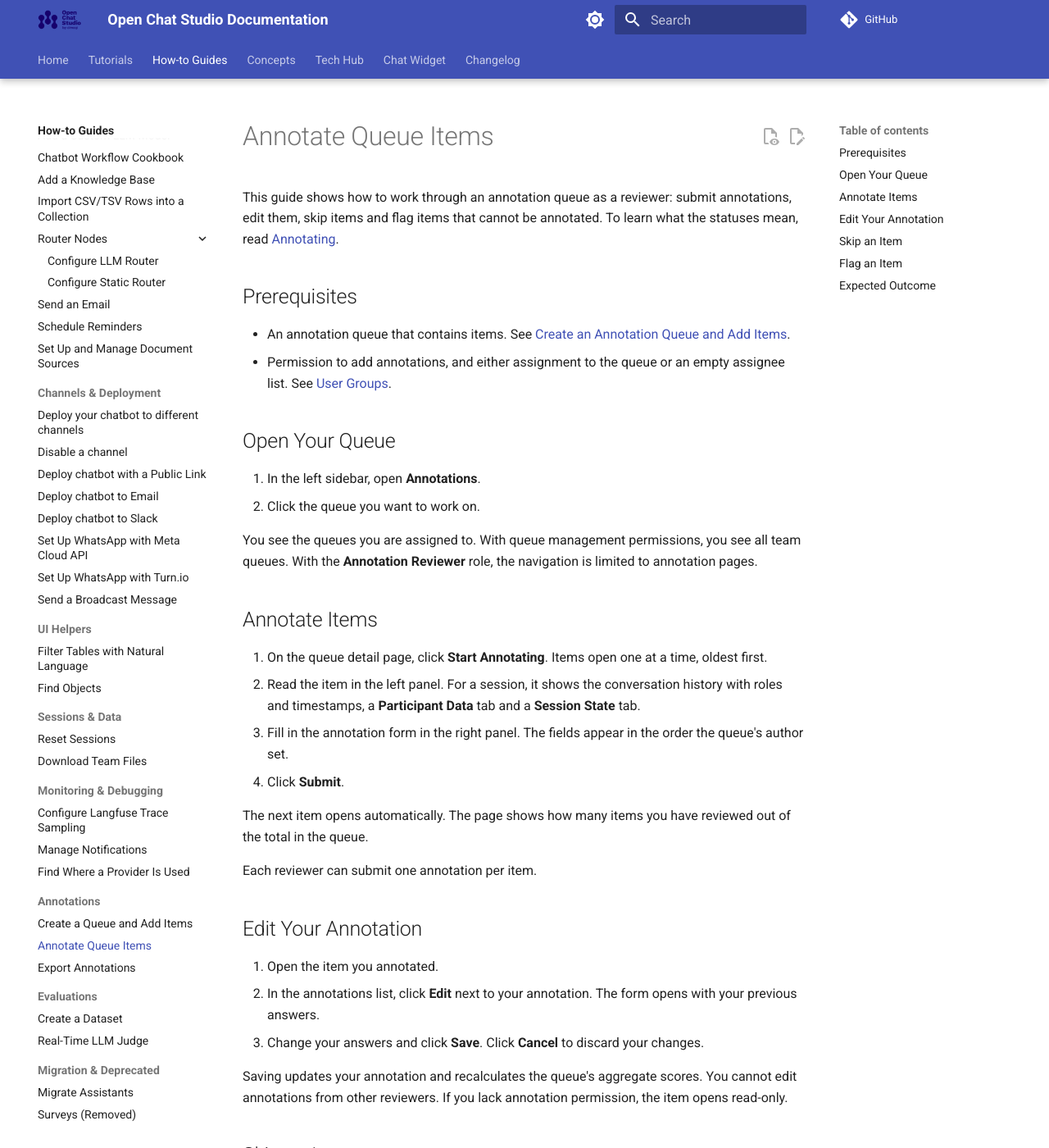
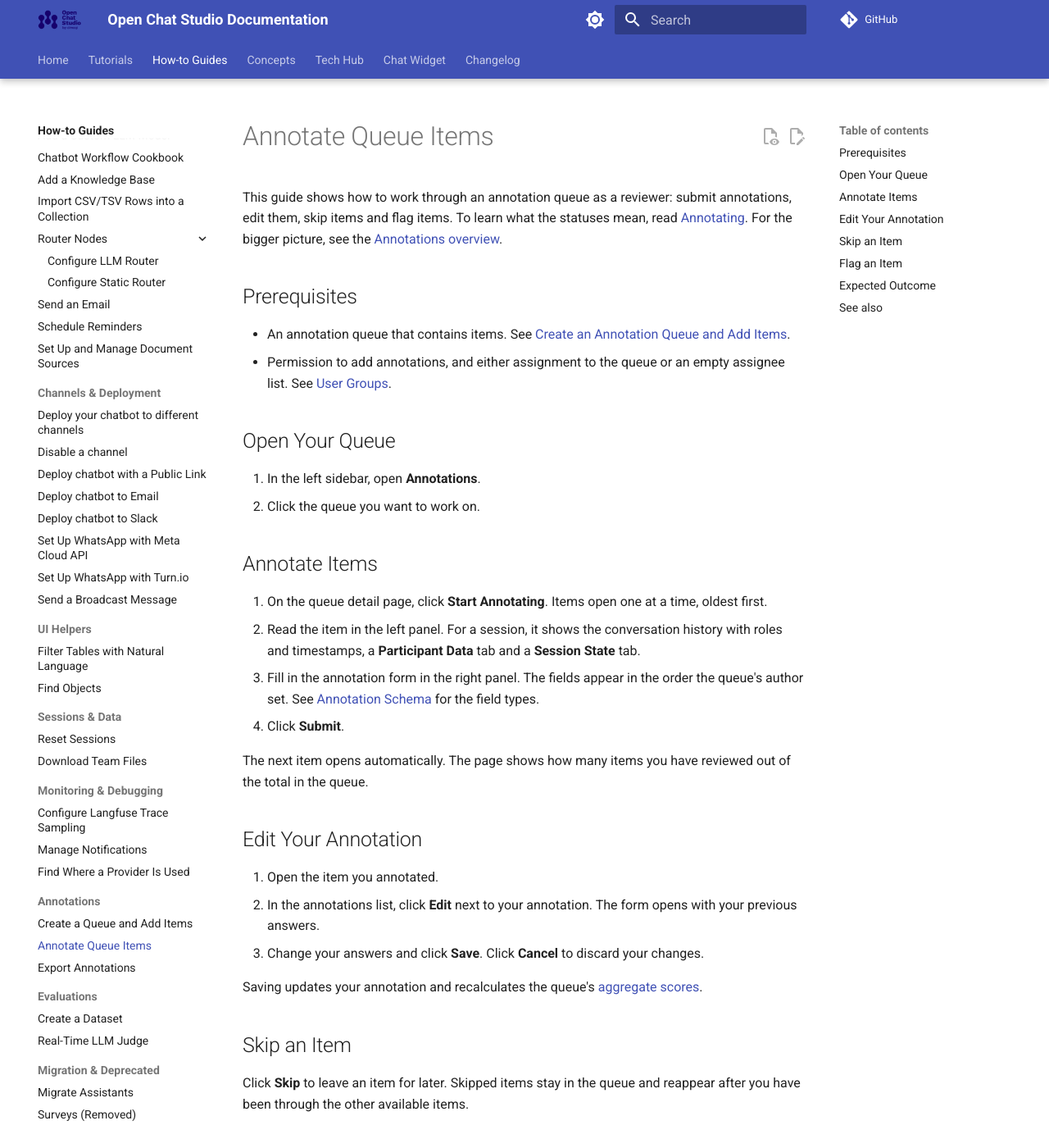
Before and after one commit to dimagi/open-chat-studio-docs, an MkDocs documentation site: the page built from docs/how-to/annotations/annotate-items.md, in a window 1280 px wide and 1400 px high. Shown: the whole window at 82% size. Built offline with MkDocs 1.6.1 and Material for MkDocs 9.7.7, drawn with Linux system fonts in a browser that asks for light colours; a script that is not in the unit is left out; comment, search, counter and statistics services are not loaded; some of the changed text lies outside the part shown.

Commit message:
Readablity: Removed details that are not useful. Added internal links for new pages to concepts

```diff
--- a/docs/how-to/annotations/annotate-items.md
+++ b/docs/how-to/annotations/annotate-items.md
@@ -1,7 +1,8 @@
 # Annotate Queue Items
 
-This guide shows how to work through an annotation queue as a reviewer: submit annotations, edit them, skip items and flag items that cannot be annotated.
+This guide shows how to work through an annotation queue as a reviewer: submit annotations, edit them, skip items and flag items.
 To learn what the statuses mean, read [Annotating](../../concepts/annotations/annotating.md).
+For the bigger picture, see the [Annotations overview](../../concepts/annotations/index.md).
 
 ## Prerequisites
 
@@ -14,10 +15,6 @@
 1. In the left sidebar, open **Annotations**.
 2. Click the queue you want to work on.
 
-You see the queues you are assigned to.
-With queue management permissions, you see all team queues.
-With the **Annotation Reviewer** role, the navigation is limited to annotation pages.
-
 ## Annotate Items
 
 1. On the queue detail page, click **Start Annotating**.
@@ -26,12 +23,11 @@
    For a session, it shows the conversation history with roles and timestamps, a **Participant Data** tab and a **Session State** tab.
 3. Fill in the annotation form in the right panel.
    The fields appear in the order the queue's author set.
+   See [Annotation Schema](../../concepts/annotations/queues.md#annotation-schema) for the field types.
 4. Click **Submit**.
 
 The next item opens automatically.
 The page shows how many items you have reviewed out of the total in the queue.
-
-Each reviewer can submit one annotation per item.
 
 ## Edit Your Annotation
 
@@ -41,9 +37,7 @@
 3. Change your answers and click **Save**.
    Click **Cancel** to discard your changes.
 
-Saving updates your annotation and recalculates the queue's aggregate scores.
-You cannot edit annotations from other reviewers.
-If you lack annotation permission, the item opens read-only.
+Saving updates your annotation and recalculates the queue's [aggregate scores](../../concepts/annotations/queues.md#aggregate-scores).
 
 ## Skip an Item
 
@@ -66,6 +60,11 @@
 
 ## Expected Outcome
 
-- Each submitted item shows your annotation in its annotations list.
-- Items that have all required reviews become **Completed**, or **Awaiting resolution** on queues that need more than one review. See [Item Status Lifecycle](../../concepts/annotations/annotating.md#item-status-lifecycle).
+- Items that have all required reviews become **Completed**, or **Awaiting resolution** on queues that need more than one review.
+  See [Item Status Lifecycle](../../concepts/annotations/annotating.md#item-status-lifecycle).
+  To resolve an **Awaiting resolution** item, see [Resolving Multi-Reviewer Conflicts](../../concepts/annotations/annotating.md#resolving-multi-reviewer-conflicts).
 - The queue's progress and aggregate scores on its detail page update after each submission.
+
+## See also
+
+To analyse the results outside Open Chat Studio, see [Export Annotations](export-annotations.md).
```
Also changed, not shown: docs/how-to/annotations/create-a-queue.md (+6 -6 lines), docs/how-to/annotations/export-annotations.md (+5 -5 lines), docs/tech-hub/annotations/export-format.md (+3 -2 lines).
